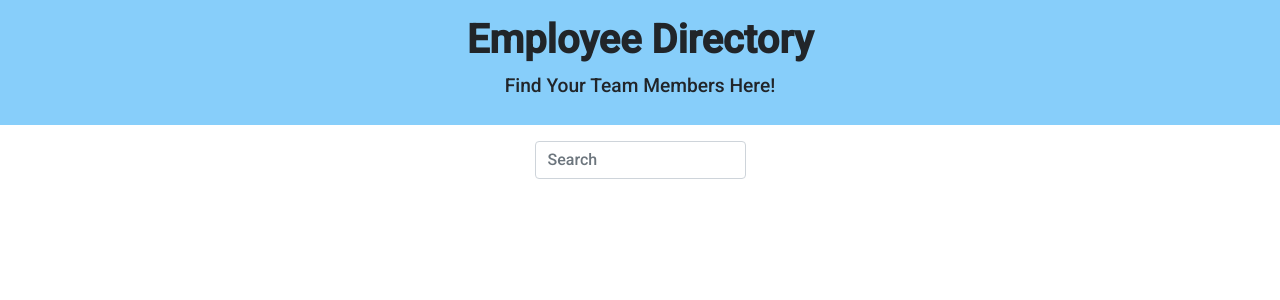
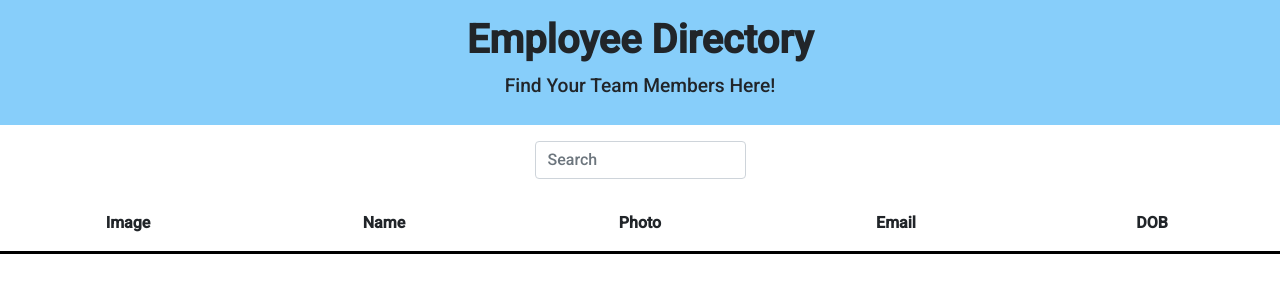
Before and after one commit to anusontarangkul/React-employee-directory, a React (Create React App) app: page / in a window 1280 px wide. Shown: the top 300 px of the page. Built offline with nearby package versions, Linux system fonts and the light colour scheme.

Commit message:
add employee columns

```diff
--- a/src/App.css
+++ b/src/App.css
@@ -2,43 +2,11 @@
 
 * {
   font-family: "Roboto", sans-serif;
+  margin: 0;
+  padding: 0;
+  box-sizing: border-box;
 }
 
 .App {
   text-align: center;
 }
-
-.App-logo {
-  height: 40vmin;
-  pointer-events: none;
-}
-
-@media (prefers-reduced-motion: no-preference) {
-  .App-logo {
-    animation: App-logo-spin infinite 20s linear;
-  }
-}
-
-.App-header {
-  background-color: #282c34;
-  min-height: 100vh;
-  display: flex;
-  flex-direction: column;
-  align-items: center;
-  justify-content: center;
-  font-size: calc(10px + 2vmin);
-  color: white;
-}
-
-.App-link {
-  color: #61dafb;
-}
-
-@keyframes App-logo-spin {
-  from {
-    transform: rotate(0deg);
-  }
-  to {
-    transform: rotate(360deg);
-  }
-}
--- a/src/App.js
+++ b/src/App.js
@@ -16,6 +16,7 @@ function App() {
       <Wrapper>
         <Heading />
         <Search />
+        <Employees />
       </Wrapper>
     </div>
   );
@@ -23,8 +24,7 @@ function App() {
 
 export default App;
 
-//Heading
-// Search
+
 //5 columns
   // Image Name Phone Email DOB
 
--- a/src/components/Employees/index.js
+++ b/src/components/Employees/index.js
@@ -2,7 +2,31 @@ import React from 'react';
 import "./style.css";
 
 function Employees() {
-    return (null)
+    return (
+        <div className="container container-style">
+            <div className="row row-style container-style">
+                <div className="col col-title">
+                    <p>Image</p>
+                </div>
+                <div className="col col-title">
+                    <p>Name</p>
+                </div>
+                <div className="col col-title">
+                    <p>Photo</p>
+                </div>
+                <div className="col col-title">
+                    <p>Email</p>
+                </div>
+                <div className="col col-title">
+                    <p>DOB</p>
+                </div>
+
+            </div>
+        </div>
+    )
 }
 
 export default Employees;
+
+//5 columns
+  // Image Name Phone Email DOB
--- a/src/components/Employees/style.css
+++ b/src/components/Employees/style.css
@@ -0,0 +1,18 @@
+.col-title {
+  font-weight: bold;
+  text-align: center;
+}
+
+.container-style {
+  margin-top: 1rem;
+  margin-right: 0 !important;
+  margin-left: 0 !important;
+  padding-right: 0 !important;
+  padding-left: 0 !important;
+  width: 100vw !important;
+}
+
+.row-style {
+  border-bottom: black;
+  border-bottom-style: solid;
+}
```
